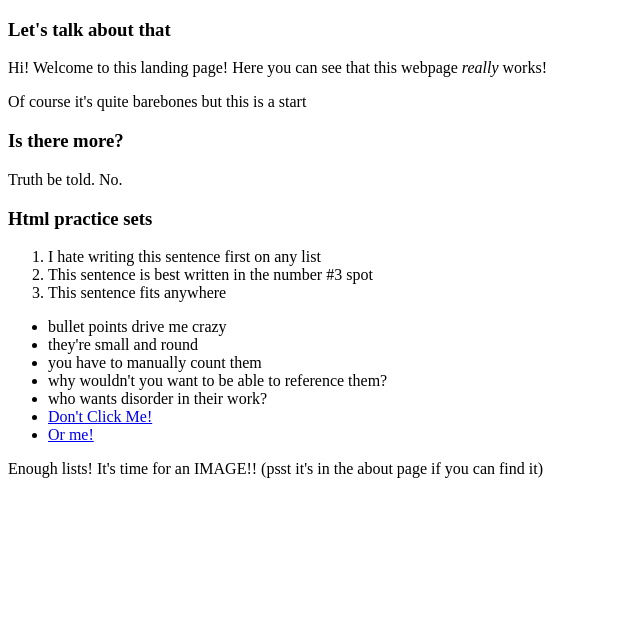
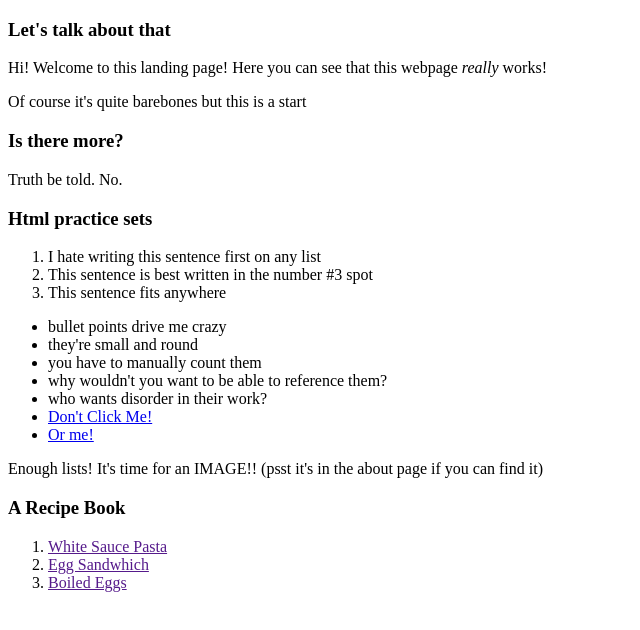
Before and after one commit to JWizards/OdinWebsite, a plain HTML site: page index.html in a window 1280 px wide. Shown: the whole page, without its empty margins (0-640 px from the left). Drawn offline with Linux system fonts and the light colour scheme.

Commit message:
Add recipe book content to index.html

```diff
--- a/index.html
+++ b/index.html
@@ -1,6 +1,8 @@
 <!DOCTYPE html>
 
 <html  lang="en">
+    <!-- An html comment-->
+
     <head>
         <meta charset="UTF-8">
         <title>Landing Page</title>
@@ -30,4 +32,12 @@
         </ul>
         <p>Enough lists! It's time for an IMAGE!! (psst it's in the about page if you can find it)</p>
 
+
+        <h3>A Recipe Book</h3>
+        <ol>
+            <li><a href="">White Sauce Pasta</a></li>
+            <li><a href="">Egg Sandwhich</a></li>
+            <li><a href="">Boiled Eggs</a></li>
+        </ol>
+
 </html>
```
